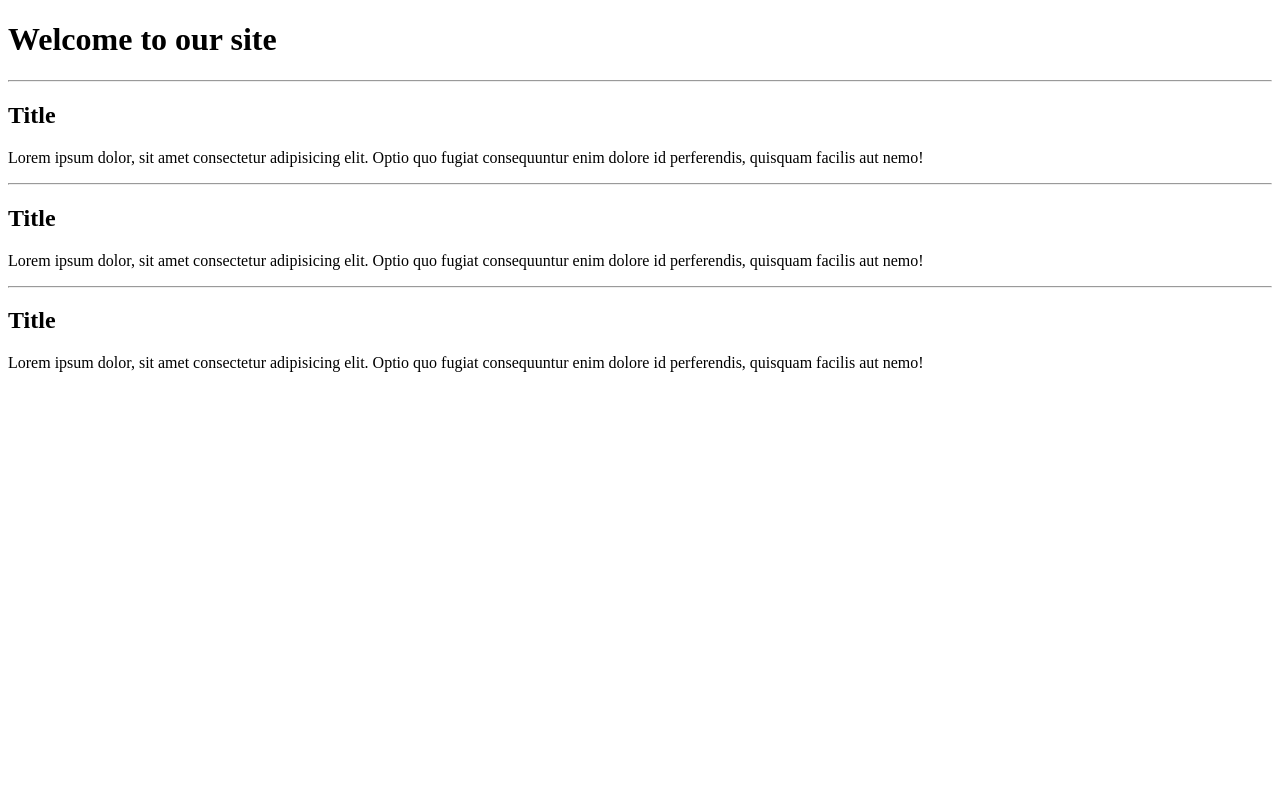
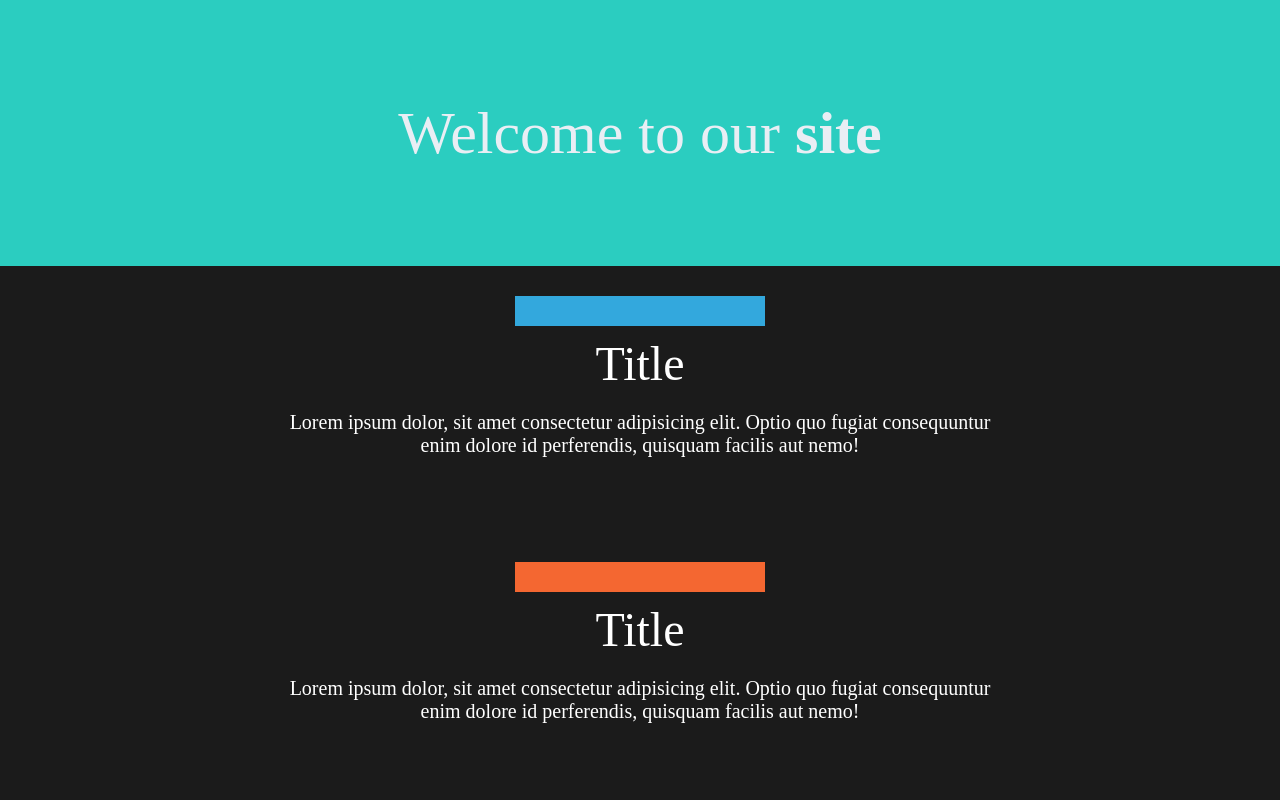
Before and after one commit to jayswilder/First-Responsive-Website, a plain HTML site: page index.html in a window 1280 px wide. Shown: the top 800 px of the page. Drawn offline with Linux system fonts and the light colour scheme.

Commit message:
fix issue of css not loading

```diff
--- a/responsive.html
+++ b/index.html
@@ -4,7 +4,7 @@
         <meta charset="UTF-8">
         <meta name="viewport" content="width=<device-width>, initial-scale=1.0">
         <title>Responsive</title>
-        <link rel="stylesheet" href="resume-style.css">
+        <link rel="stylesheet" href="responsive-style.css">
     </head>
 
     <body>
```
